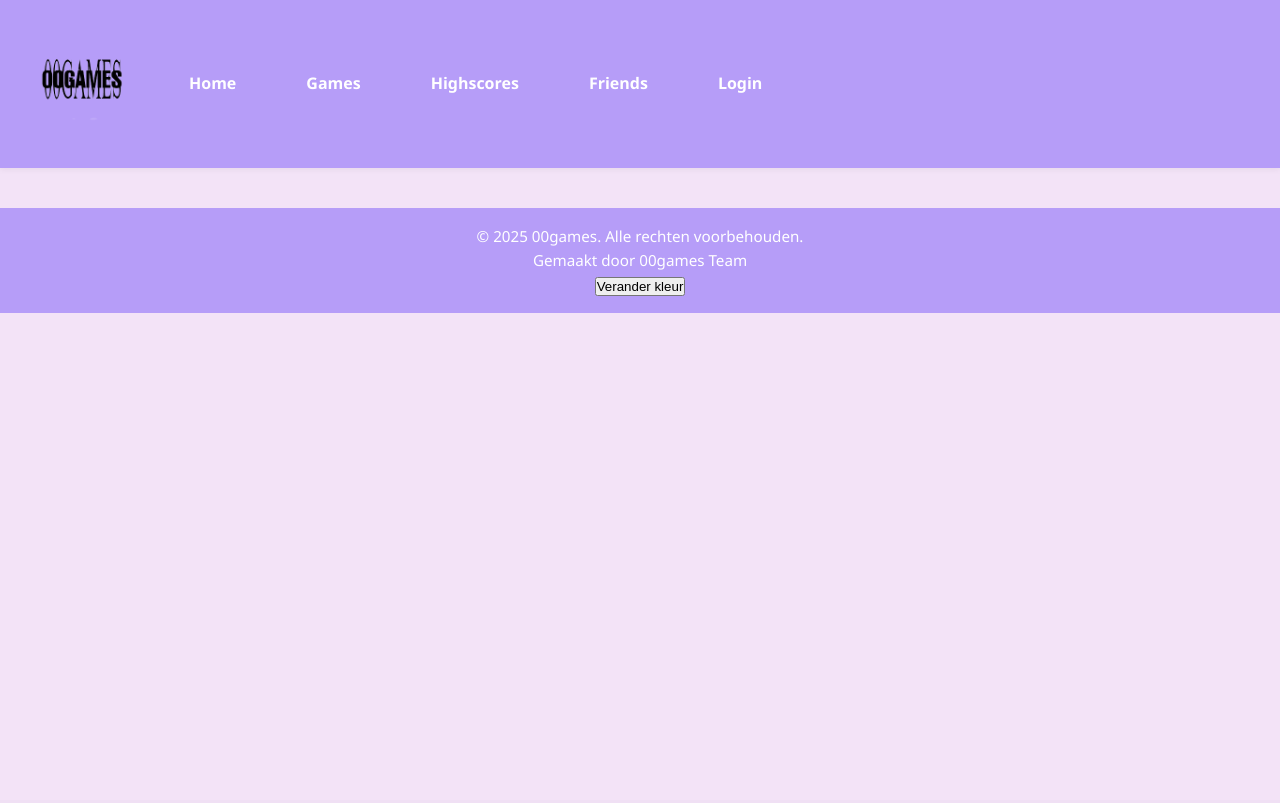
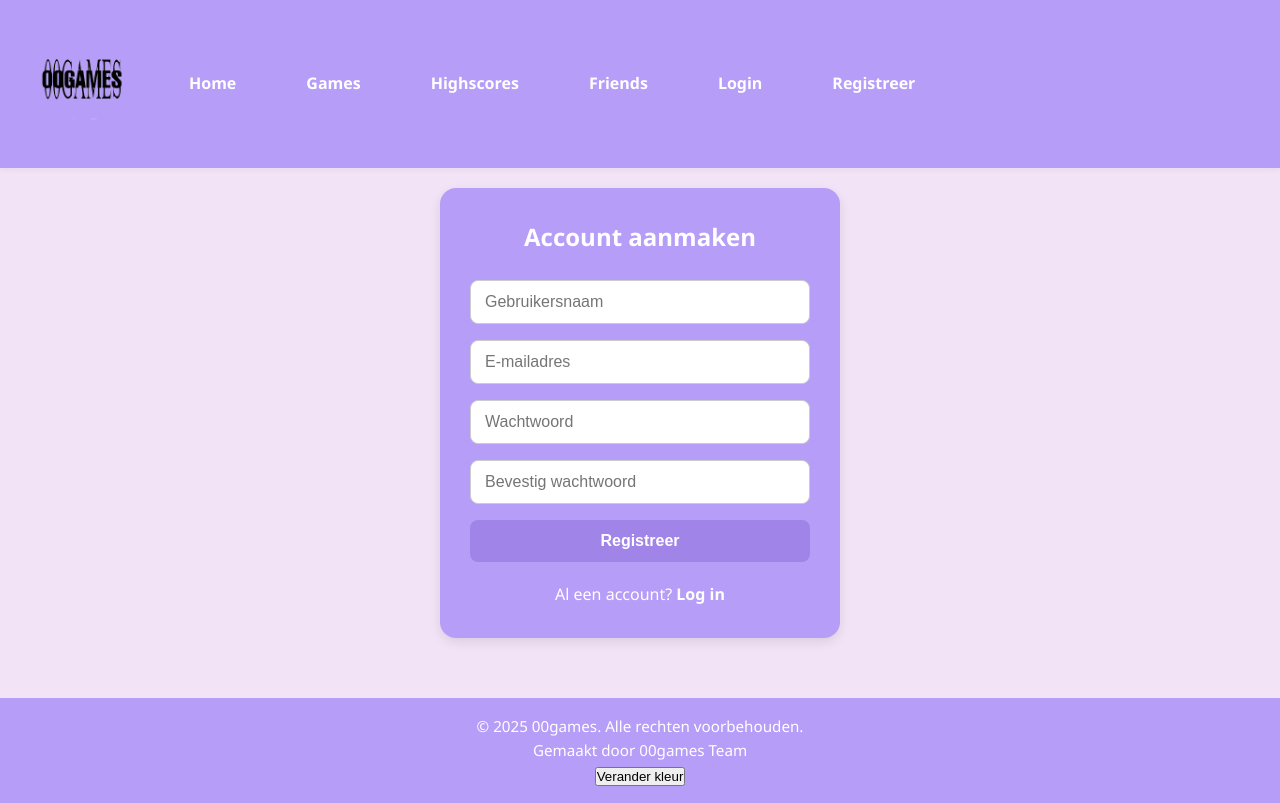
Before and after one commit to Pixel-Playground-LO4E-SWD3-2025/AcademicComback-Groep-3, a PHP site: page /php/sign.php in a window 1280 px wide. Before the commit the page ends 313 px from the top, so only its background shows below. Run offline with PHP 8.4, Linux system fonts and the light colour scheme.

Commit message:
CSS fix + login page + register page
heb de register page gemaakt, login page verbeterd en wat paar andere dingen van css gemaakt. ook apparte js voor light/dark mode

```diff
--- a/CSS/styles.css
+++ b/CSS/styles.css
@@ -456,3 +436,107 @@ section.friends-column article {
   color: var(--text-soft);
   margin-bottom: 12px;
 }
+
+.register-page {
+  display: flex;
+  justify-content: center;
+  align-items: center;
+  height: 100vh;
+  padding: 20px;
+}
+
+.register-box {
+  width: 100%;
+  max-width: 400px;
+  background-color: var(--primary);
+  padding: 30px;
+  border-radius: 16px;
+  backdrop-filter: blur(15px);
+  box-shadow: 0 4px 12px rgba(0, 0, 0, 0.1);
+}
+
+.register-box h2 {
+  text-align: center;
+  color: white;
+  margin-bottom: 24px;
+}
+
+.input-wrapper input {
+  width: 100%;
+  padding: 12px 14px;
+  margin-bottom: 16px;
+  background-color: #fff;
+  border: 1px solid #ccc;
+  border-radius: 8px;
+  color: var(--text);
+  font-size: 1rem;
+  transition: border-color 0.3s, box-shadow 0.3s;
+}
+
+.input-wrapper input:focus {
+  border-color: var(--accent);
+  box-shadow: 0 0 0 2px rgba(160, 132, 232, 0.3); /* mooi paars randje bij focus */
+  outline: none;
+}
+
+.register-box button {
+  width: 100%;
+  padding: 12px 0;
+  background-color: var(--accent);
+  border: none;
+  border-radius: 8px;
+  color: white;
+  font-weight: 600;
+  cursor: pointer;
+  font-size: 1rem;
+  transition: background-color 0.3s ease;
+}
+
+.register-box button:hover {
+  background-color: #7d30ff;
+}
+
+@media (max-width: 400px) {
+  .highscore-table {
+    grid-template-columns: 1fr;
+    gap: 20px;
+  }
+
+  .friends-page {
+    grid-template-columns: 1fr;
+  }
+}
+
+.register-link {
+  text-align: center;
+  margin-top: 20px;
+  color: #fff;
+}
+
+.register-link a {
+  color: #fff;
+  font-weight: bold;
+  text-decoration: none;
+}
+
+.register-link a:hover {
+  text-decoration: underline;
+}
+
+.login-page button {
+  width: 100%;
+  padding: 12px 0;
+  background-color: var(--accent);
+  border: none;
+  border-radius: 8px;
+  color: white;
+  font-weight: bold;
+  font-size: 1rem;
+  cursor: pointer;
+  transition: background-color 0.3s ease, box-shadow 0.3s ease;
+}
+
+.login-page button:hover {
+  background-color: #7d30ff; /* iets donkerder paars */
+  box-shadow: 0 4px 12px rgba(0, 0, 0, 0.15);
+}
--- a/js/script.js
+++ b/js/script.js
@@ -20,12 +20,3 @@ setInterval(showSlide, 3000);
 // showSlide();
 // showSlide();
 // showslide();
-document.querySelector(".knop").addEventListener("click", lightdark);
-
-function lightdark(event) {
-  if (document.documentElement.getAttribute("data-theme") == "dark") {
-    document.documentElement.setAttribute("data-theme", "light");
-  } else {
-    document.documentElement.setAttribute("data-theme", "dark");
-  }
-}
--- /dev/null
+++ b/js/theme.js
@@ -0,0 +1,9 @@
+document.querySelector(".knop").addEventListener("click", lightdark);
+
+function lightdark(event) {
+  if (document.documentElement.getAttribute("data-theme") == "dark") {
+    document.documentElement.setAttribute("data-theme", "light");
+  } else {
+    document.documentElement.setAttribute("data-theme", "dark");
+  }
+}
--- a/partials/header.php
+++ b/partials/header.php
@@ -6,6 +6,7 @@
   <title>00Games</title>
   <link rel="stylesheet" href="../CSS/styles.css">
   <script src="../js/script.js"defer></script>
+  <script src="../js/theme.js"defer></script>
 </head>
 <body>
 <header class="topbar">
@@ -17,6 +18,7 @@
       <li><a href="highscores.php">Highscores</a></li>
       <li><a href="Friends.php">Friends</a></li>
       <li><a href="Login.php">Login</a></li>
+      <li><a href="sign.php">Registreer</a></li>
     </ul>
   </nav>
 </header>
--- a/php/sign.php
+++ b/php/sign.php
@@ -1,3 +1,33 @@
   <?php require_once '../partials/header.php'; ?>
-<body>
+<main class="register-page">
+  <article class="register-box">
+    <h2>Account aanmaken</h2>
+
+    <form action="/register" method="POST">
+      <section class="input-wrapper">
+        <input type="text" name="username" placeholder="Gebruikersnaam" required />
+      </section>
+
+      <section class="input-wrapper">
+        <input type="email" name="email" placeholder="E-mailadres" required />
+      </section>
+
+      <section class="input-wrapper">
+        <input type="password" name="password" placeholder="Wachtwoord" required />
+      </section>
+
+      <section class="input-wrapper">
+        <input type="password" name="confirm_password" placeholder="Bevestig wachtwoord" required />
+      </section>
+
+      <button type="submit">Registreer</button>
+
+      <section class="register-link">
+        <p>Al een account? <a href="/login">Log in</a></p>
+      </section>
+    </form>
+  </article>
+</main>
+
+
 <?php require_once '../partials/footer.php'; ?>
```
Also changed, not shown: other parts of CSS/styles.css (+14 -34 lines), php/login.php (+9 -22 lines).
